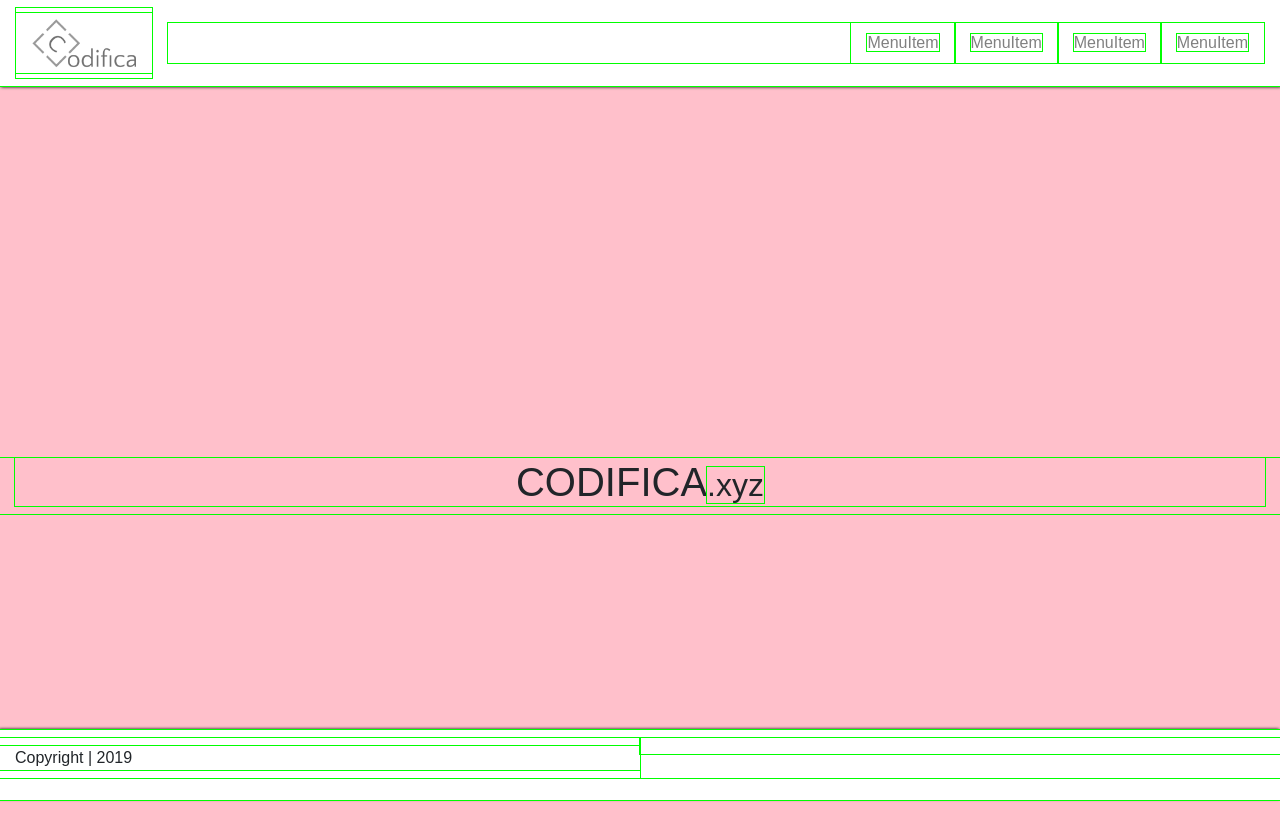
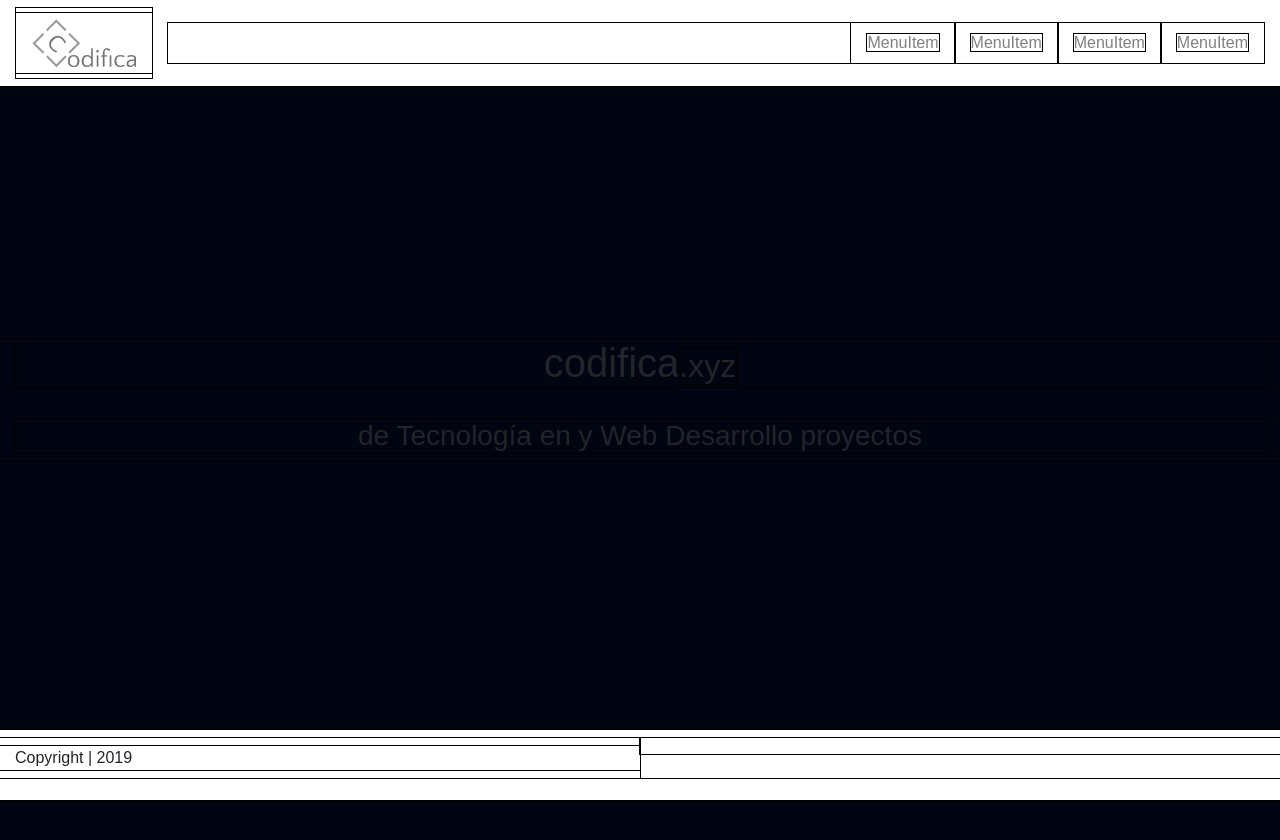
Before and after one commit to josecaos/codifica, a React (Create React App) app: page / in a window 1280 px wide. Shown: the top 840 px of the page. After the commit the page ends 800 px from the top, so only its background shows below. Built offline with nearby package versions, Linux system fonts and the light colour scheme.

Commit message:
Interactividad heroscreen landing-page

```diff
--- a/src/App.css
+++ b/src/App.css
@@ -1,11 +1,11 @@
-/* Vars  */
+/* Theme vars  */
 :root {
   --color-black: #000;
   --color-white: #FFF;
-  --color-1: purple;
-  --color-2: pink;
+  --color-1: #020011;
+  --color-2: #000511;
   --color-contrast: gray;
-  --color-hover: orange;
+  --color-hover: #0C063C;
   /*  */
   --padding-1: 8px;
   --padding-2: 16px;
@@ -14,13 +14,13 @@
   --font-title: "Assistant", sans-serif;
   --font-content: "Kanit", sans-serif;
 }
-/* wireframe */
-* {
-  outline: 1px solid lime;
-}
 /* Fonts */
 @import "https://fonts.googleapis.com/css?family=Assistant:200|Kanit:100";
-/*  */
+/* Wireframe */
+* {
+  outline: 1px solid black;
+}
+/* General */
 body {
   background-color: var(--color-2);
   font-family: var(--font-content);
@@ -39,6 +39,9 @@ h1,h2,h3,h4,h5,h6 {
   font-family: var(--font-title);
 }
 
+#App {
+  /* padding-top: 80px; */
+}
 /* General resets */
 .ha {
   height: auto;
--- a/src/App.js
+++ b/src/App.js
@@ -6,7 +6,7 @@ import './App.css';
 
 function App() {
   return (
-    <div className="App">
+    <div id="App">
       <Header />
 
       <HomeContent />
--- a/src/Footer.js
+++ b/src/Footer.js
@@ -11,7 +11,7 @@ export class Footer extends React.Component {
 
       <div className="row">
         <div id="copyright" className="col-12 col-md-6 ha my-auto">
-          <p class="col-12 text-left no-margin">
+          <p className="col-12 text-left no-margin">
             {copyright}
           </p>
         </div>
--- a/src/Header.css
+++ b/src/Header.css
@@ -1,7 +1,12 @@
 header {
+  position: fixed !important;
   background-color: var(--color-white);
   box-shadow: 1px 1px 3px var(--color-black);
   min-height: 50px;
+  top: 0;
+  left:0;
+  width: 100%;
+  z-index: 10000;
 }
 .navbar-brand .App-logo {
   height: 60px;
--- a/src/HomeContent.css
+++ b/src/HomeContent.css
@@ -1,6 +1,9 @@
 #heroscreen {
   min-height: 100vh;
 }
-#heroscreen-wrap{
+#heroscreen-wrap {
   min-height: 100vh;
 }
+#hero_title {
+  margin-bottom: var(--padding-3);
+}
--- a/src/HomeContent.js
+++ b/src/HomeContent.js
@@ -1,8 +1,13 @@
 import React from 'react';
 //
+import $ from 'jquery';
+//
 import './HomeContent.css';
+//
 
-let heroTitle = "CODIFICA"
+let heroTitle = "codifica"
+let heroSubTitle = ".xyz"
+let slogan = "Desarrollo en proyectos de Tecnología y Web"
 
 export class HomeContent extends React.Component {
   render() {
@@ -10,10 +15,60 @@ export class HomeContent extends React.Component {
     <section id="heroscreen" className="container-fluid">
       <div id="heroscreen-wrap" className="row">
         <div className="col-12 text-center ha my-auto">
-          <h1>{heroTitle}<small>.xyz</small></h1>
+          <h1 id="hero_title">{heroTitle}<small>{heroSubTitle}</small></h1>
+          <h3 id="slogan">{slogan}</h3>
         </div>
       </div>
     </section>
     )
   }
 }
+//
+$(document).ready(function () {
+
+	var t = 1000
+
+	setTimeout(function (){
+
+		var i = 0
+
+		setInterval(function() {
+
+			if (! i === 3) {
+				i = 0
+				t = t - i
+			} else {
+				i = i + 1
+				texto_init()
+				t = t - i
+			}
+		},t)
+	},t)
+
+});
+
+function texto_init() {
+
+	let titulo = $('#slogan').text()
+	let a = titulo.split(" ")
+  // console.log(a)
+
+	shuffle(a)
+
+	let b = a.join(" ")
+
+	setTimeout(function() {
+		$('#slogan').html(b)
+	},250)
+}
+
+function shuffle(array) {
+	let i = 0, j = 0, temp = null
+
+	for (i = array.length - 1; i > 0; i -= 1) {
+		j = Math.floor(Math.random() * (i + 1))
+		temp = array[i]
+		array[i] = array[j]
+		array[j] = temp
+	}
+}
--- a/src/index.js
+++ b/src/index.js
@@ -4,6 +4,7 @@ import ReactDOM from 'react-dom';
 import 'bootstrap/dist/css/bootstrap.css';
 import './index.css';
 //
+import 'jquery/dist/jquery.js';
 import 'bootstrap/dist/js/bootstrap.js';
 //
 import App from './App';
```
